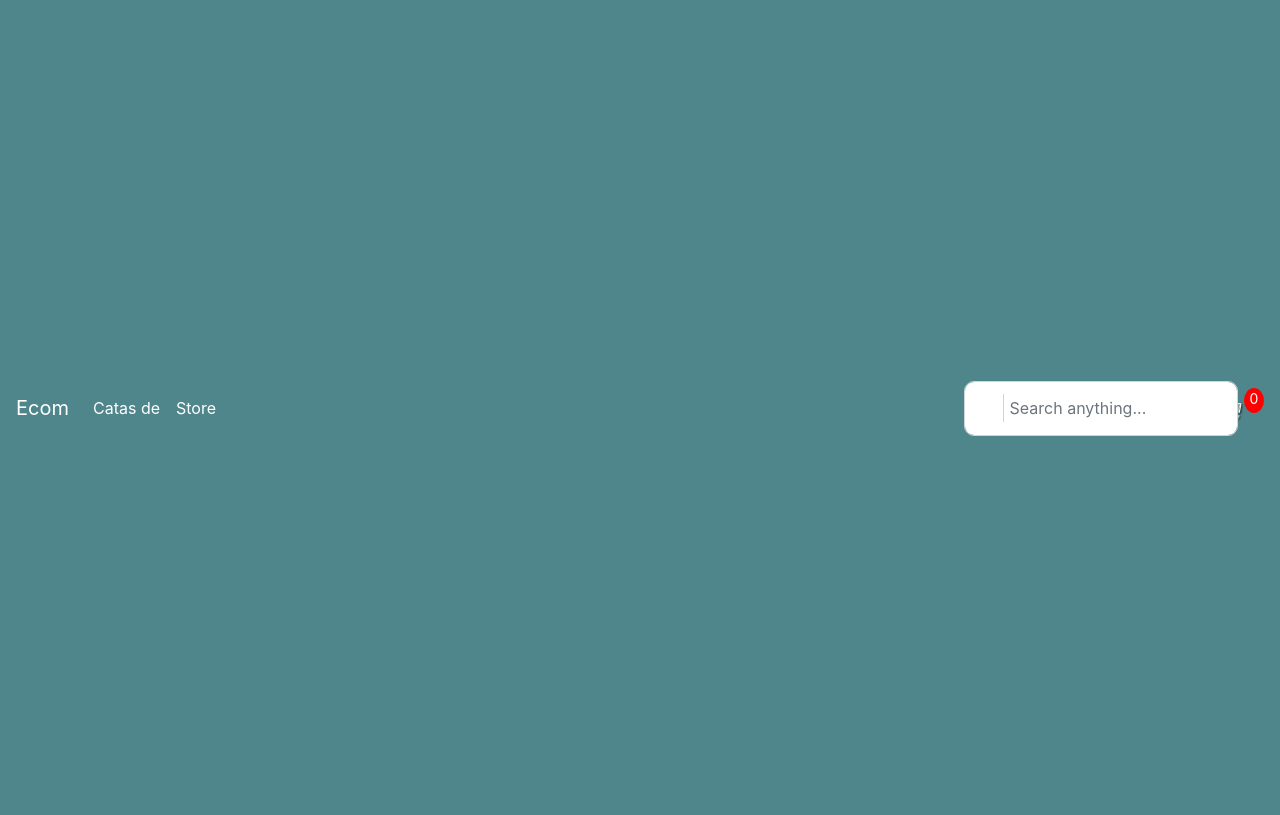
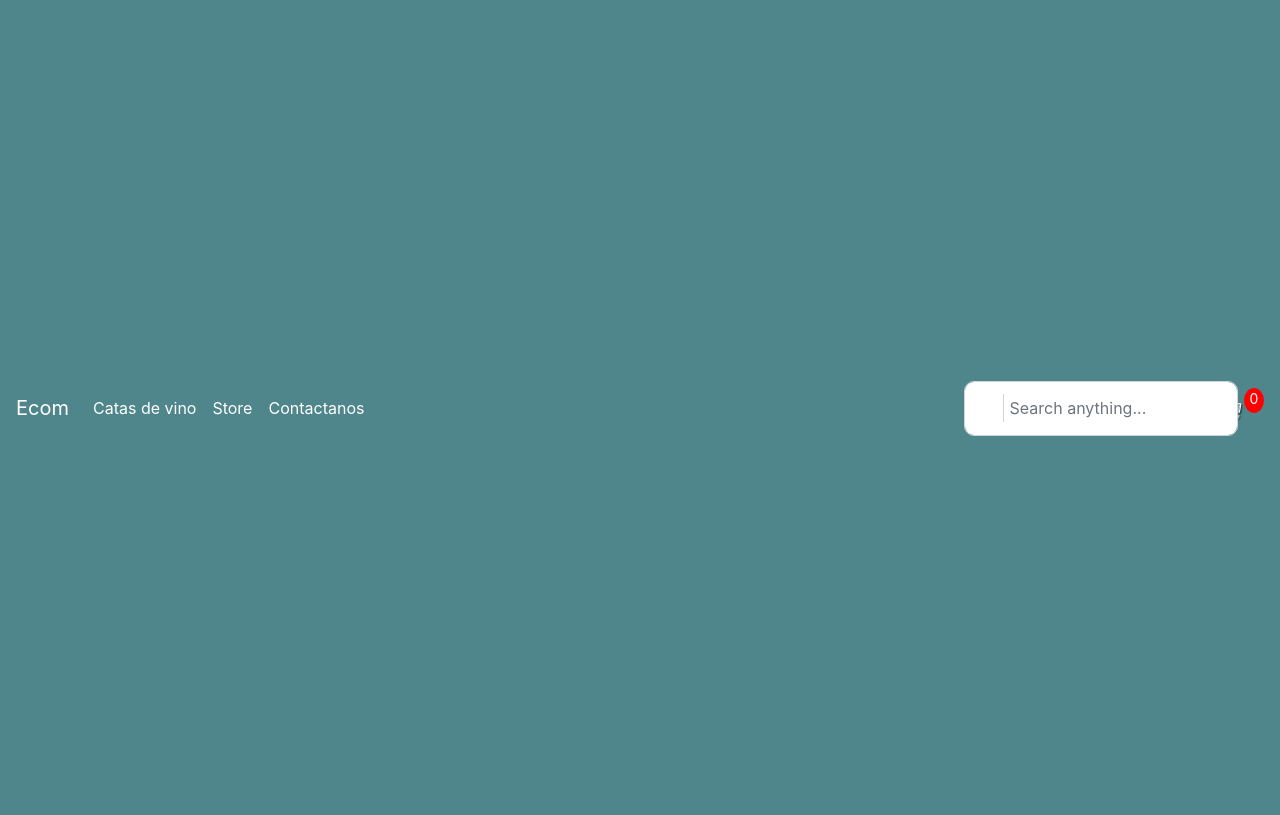
Before and after one commit to mdmarghe/amavinos, a Django app: page /cart/ in a window 1280 px wide. Shown: the top 815 px of the page. Run offline with Django 3.2, Linux system fonts and the light colour scheme; some libraries are stand-ins or nearby versions.

Commit message:
empiezo contactanos

```diff
--- a/store/templates/store/homepage.html
+++ b/store/templates/store/homepage.html
@@ -29,7 +29,7 @@
 
         /* Scale up the logo on hover */
         .logo:hover {
-            transform: scale(1.2);
+            transform: scale(2.5);
         }
 
         /* Style for the "Catas" link */
--- a/store/templates/store/main.html
+++ b/store/templates/store/main.html
@@ -72,10 +72,13 @@
 	  <div class="collapse navbar-collapse" id="navbarSupportedContent">
 	    <ul class="navbar-nav mr-auto">
 	      <li class="nav-item active">
-	        <a class="nav-link" href="{% url 'first_events' %}">Catas de <span class="sr-only">(current)</span></a>
+	        <a class="nav-link" href="{% url 'first_events' %}">Catas de vino <span class="sr-only">(current)</span></a>
 	      </li>
 		  <li class="nav-item active">
 	        <a class="nav-link" href="{% url 'store' %}">Store <span class="sr-only">(current)</span></a>
+	      </li>
+		  <li class="nav-item active">
+	        <a class="nav-link" href="{% url 'contacts' %}">Contactanos <span class="sr-only">(current)</span></a>
 	      </li>
 
 	    </ul>
```
